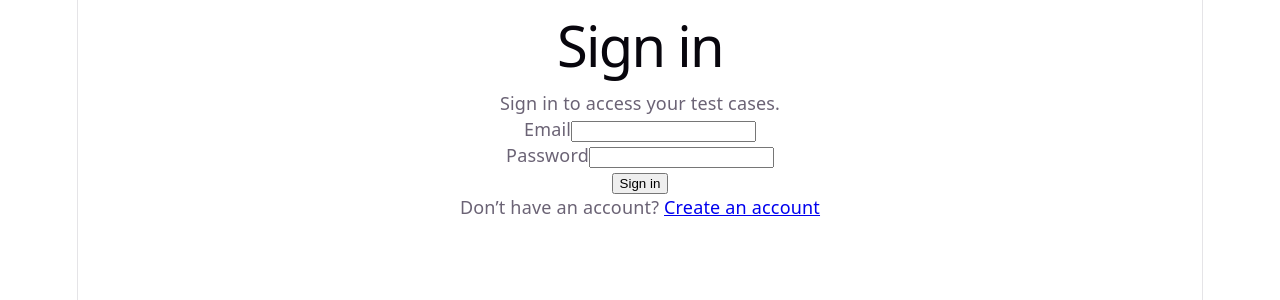
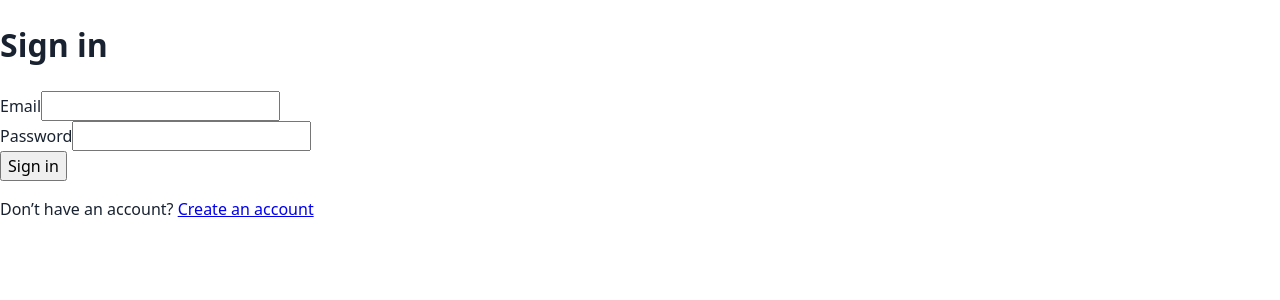
Before and after one commit to ap0v/Test-Tracker-Repository, a React (Vite) app in the folder frontend/: page / in a window 1280 px wide. Shown: the top 300 px of the page. Built offline with nearby package versions, Linux system fonts and the light colour scheme.

Commit message:
refactor(frontend): simplify styles and fix login page imports

```diff
--- a/frontend/src/App.css
+++ b/frontend/src/App.css
@@ -1,6 +1,5 @@
 .test-case-page {
   padding: clamp(20px, 4vw, 48px);
-  text-align: left;
 }
 
 .test-case-page-header {
@@ -17,8 +16,3 @@
   border: 1px solid var(--border);
   border-radius: 8px;
 }
-
-.test-case-empty-state {
-  padding: 48px 0;
-  text-align: center;
-}
--- a/frontend/src/App.tsx
+++ b/frontend/src/App.tsx
@@ -1,6 +1,6 @@
 import { useState } from 'react'
 import { Navigate, Route, Routes, useNavigate} from 'react-router'
-import LoginPage from './pages/LoginPage'
+import LoginPage from './pages/LoginPage/LoginPage'
 import RegisterPage from './pages/RegisterPage'
 import TestCasePage from './pages/TestCasePage'
 import './App.css'
--- a/frontend/src/index.css
+++ b/frontend/src/index.css
@@ -1,64 +1,17 @@
 :root {
-  --text: #6b6375;
-  --text-h: #08060d;
-  --bg: #fff;
-  --border: #e5e4e7;
-  --code-bg: #f4f3ec;
-  --accent: #aa3bff;
-  --accent-bg: rgba(170, 59, 255, 0.1);
-  --accent-border: rgba(170, 59, 255, 0.5);
-  --social-bg: rgba(244, 243, 236, 0.5);
-  --shadow:
-    rgba(0, 0, 0, 0.1) 0 10px 15px -3px, rgba(0, 0, 0, 0.05) 0 4px 6px -2px;
+  --text: #182230;
+  --bg: #ffffff;
+  --border: #d0d5dd;
 
-  --sans: system-ui, 'Segoe UI', Roboto, sans-serif;
-  --heading: system-ui, 'Segoe UI', Roboto, sans-serif;
-  --mono: ui-monospace, Consolas, monospace;
-
-  font: 18px/145% var(--sans);
-  letter-spacing: 0.18px;
-  color-scheme: light dark;
+  font-family: system-ui, 'Segoe UI', Roboto, sans-serif;
+  line-height: 1.5;
   color: var(--text);
-  background: var(--bg);
-  font-synthesis: none;
-  text-rendering: optimizeLegibility;
-  -webkit-font-smoothing: antialiased;
-  -moz-osx-font-smoothing: grayscale;
-
-  @media (max-width: 1024px) {
-    font-size: 16px;
-  }
+  background-color: var(--bg);
 }
 
-@media (prefers-color-scheme: dark) {
-  :root {
-    --text: #9ca3af;
-    --text-h: #f3f4f6;
-    --bg: #16171d;
-    --border: #2e303a;
-    --code-bg: #1f2028;
-    --accent: #c084fc;
-    --accent-bg: rgba(192, 132, 252, 0.15);
-    --accent-border: rgba(192, 132, 252, 0.5);
-    --social-bg: rgba(47, 48, 58, 0.5);
-    --shadow:
-      rgba(0, 0, 0, 0.4) 0 10px 15px -3px, rgba(0, 0, 0, 0.25) 0 4px 6px -2px;
-  }
-
-  #social .button-icon {
-    filter: invert(1) brightness(2);
-  }
-}
-
-#root {
-  width: 1126px;
-  max-width: 100%;
-  margin: 0 auto;
-  text-align: center;
-  border-inline: 1px solid var(--border);
-  min-height: 100svh;
-  display: flex;
-  flex-direction: column;
+*,
+*::before,
+*::after {
   box-sizing: border-box;
 }
 
@@ -66,46 +19,13 @@ body {
   margin: 0;
 }
 
-h1,
-h2 {
-  font-family: var(--heading);
-  font-weight: 500;
-  color: var(--text-h);
+#root {
+  min-height: 100svh;
 }
 
-h1 {
-  font-size: 56px;
-  letter-spacing: -1.68px;
-  margin: 32px 0;
-  @media (max-width: 1024px) {
-    font-size: 36px;
-    margin: 20px 0;
-  }
+button,
+input,
+select,
+textarea {
+  font: inherit;
 }
-h2 {
-  font-size: 24px;
-  line-height: 118%;
-  letter-spacing: -0.24px;
-  margin: 0 0 8px;
-  @media (max-width: 1024px) {
-    font-size: 20px;
-  }
-}
-p {
-  margin: 0;
-}
-
-code,
-.counter {
-  font-family: var(--mono);
-  display: inline-flex;
-  border-radius: 4px;
-  color: var(--text-h);
-}
-
-code {
-  font-size: 15px;
-  line-height: 135%;
-  padding: 4px 8px;
-  background: var(--code-bg);
-}
--- a/frontend/src/pages/LoginPage.tsx
+++ b/frontend/src/pages/LoginPage/LoginPage.tsx
@@ -1,7 +1,7 @@
 import { useState } from 'react'
 import type { SubmitEvent } from 'react'
 import { Link, useLocation } from 'react-router'
-import { login } from '../api/auth'
+import { login } from '../../api/auth'
 
 interface LoginPageProps {
   onLogin: () => void
@@ -50,7 +50,6 @@ function LoginPage({ onLogin }: LoginPageProps) {
   return (
     <main>
       <h1>Sign in</h1>
-      <p>Sign in to access your test cases.</p>
 
       <form onSubmit={handleSubmit} aria-busy={isSubmitting} noValidate>
         <div>
```
